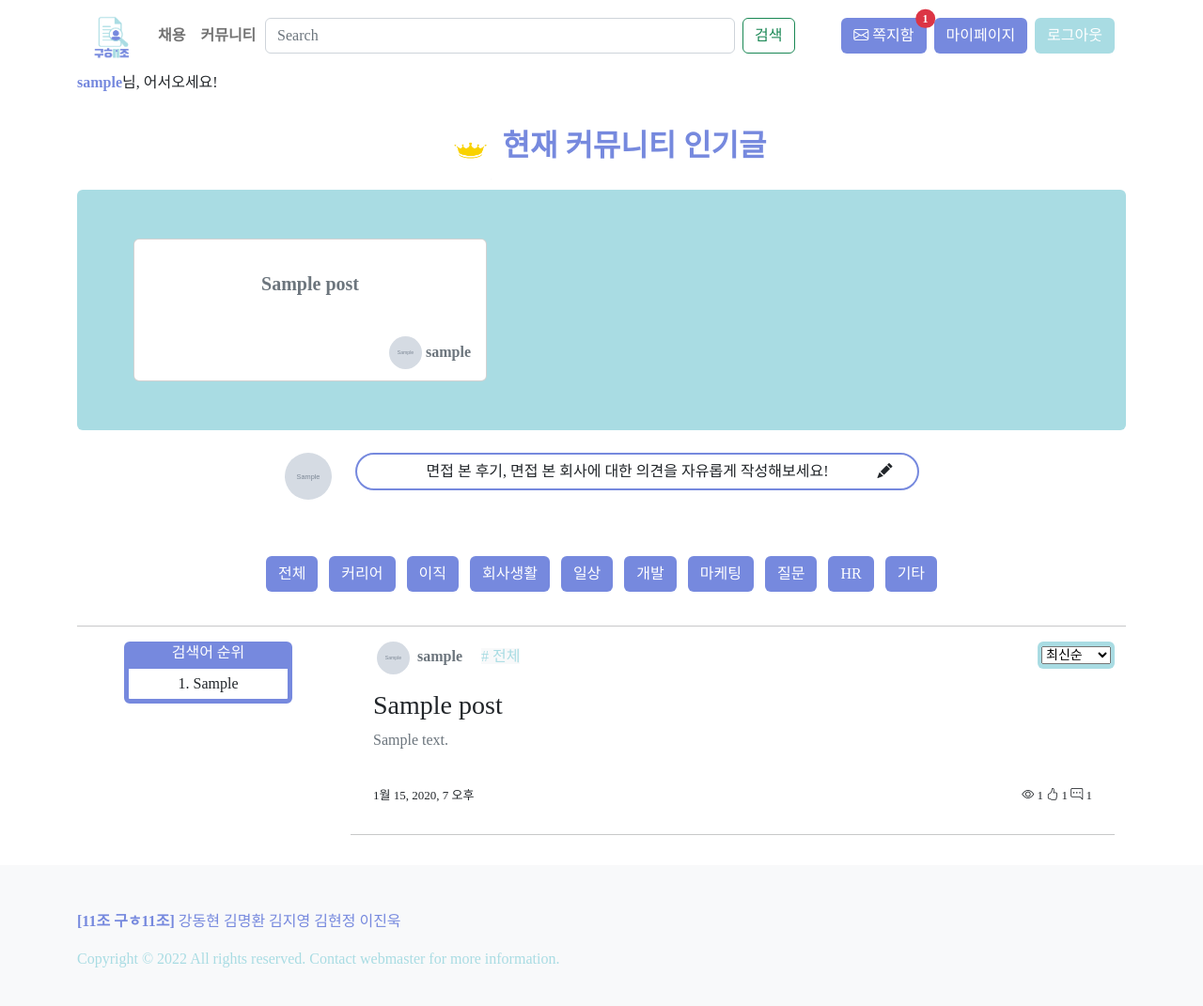
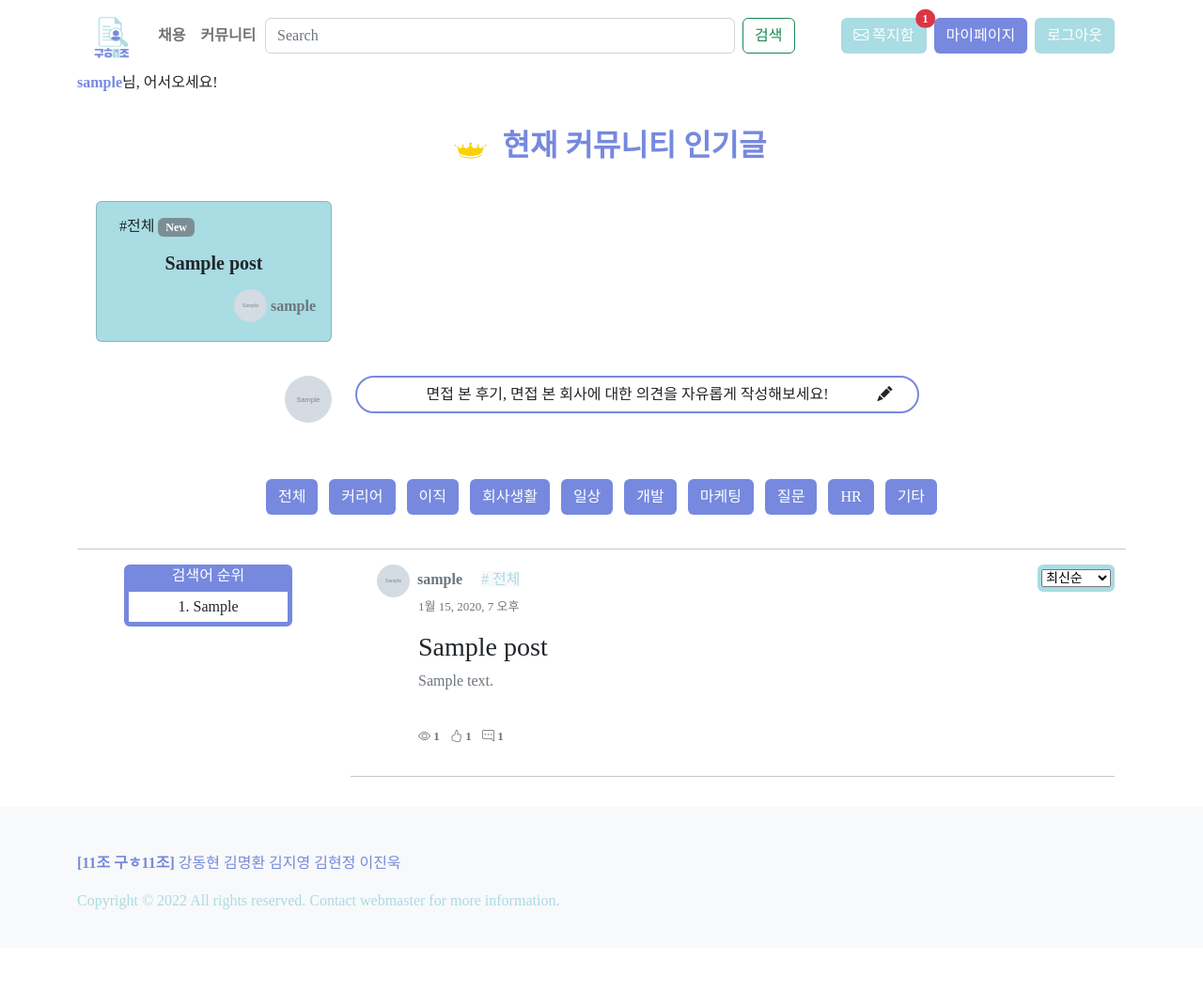
Before and after one commit to myeonghwan57/Pjt, a Django app: page /posts/ in a window 1280 px wide. Shown: the whole page at 94% size. After the commit the page ends 968 px from the top, so only its background shows below. Run offline with Django 3.2, Linux system fonts and the light colour scheme; a user stored in the database is signed in; tables that the repository leaves empty hold one stand-in row (values such as "Sample post"); grey boxes marked "Sample" are stand-in pictures; some libraries are stand-ins or nearby versions; some web fonts are replaced.

Commit message:
디자인 일부 수정중

```diff
--- a/accounts/templates/accounts/detail.html
+++ b/accounts/templates/accounts/detail.html
@@ -378,9 +378,6 @@
           <!-- 사용자가 북마크한 글 -->
 
           <div class="tab-pane fade mt-2" id="artbookmark-tab-pane" role="tabpanel" aria-labelledby="artbookmark-tab" tabindex="0">
-            <h5 class="main_color2 fw-bold">총
-              {{ bookmark_articles.count }}개</h5>
-
             {% if bookmark_articles.count == 0 %}
               <div class="text-muted">스크랩한 글이 없습니다.</div>
             {% else %}
--- a/pjt/templates/navbar.html
+++ b/pjt/templates/navbar.html
@@ -26,7 +26,7 @@
             </form>
           </div>
           {% if request.user.is_authenticated %}
-            <a class='btn login_btn ms-auto position-relative' href="{%url 'accounts:note' %}" target="_blank" onclick="window.open(this.href, '', 'width=500, height=430 left=100px,top=100px'); return false;">
+            <a class='btn signup_btn ms-auto position-relative' href="{%url 'accounts:note' %}" target="_blank" onclick="window.open(this.href, '', 'width=500, height=430 left=100px,top=100px'); return false;">
               <i class="bi bi-envelope"></i>
               쪽지함
               {% if request.user.read_check_user.count != 0 %}
--- a/posts/templates/posts/index.html
+++ b/posts/templates/posts/index.html
@@ -8,17 +8,18 @@
     </h2>
 
     <!-- 현재 인기 게시글-->
-    <div class='row p-5 rounded' style="width:100%; background-color: #A9DCE3;">
+    <div class='row p-2 rounded' style="width:100%;">
       {% for instance in instances %}
-        <div class='my-1' style='width:400px'>
-          <div class="card" style="">
-            <div class="card-body" style="height:150px;">
-              <div class="card-title d-flex align-items-center justify-content-center" style="height:60%">
-                <h5>
-                  <a class='text-decoration-none fw-bold text-muted' href=" {% url 'posts:detail' instance.pk %} ">{{instance.title}}</a>
-                </h5>
+        <div class='my-1' style='width:25%; --bs-bg-opacity: .5;'>
+          <div class="card" style="background-color: #A9DCE3;">
+            <div class="card-body" style="height:25%;">
+              <div class="ms-2">
+                <h6> #{{instance.tag}} <span class="badge bg-secondary bg-opacity-75">New</span></h6>
               </div>
-              <div class='d-flex align-items-center justify-content-end my-3'>
+              <div class="card-title d-flex align-items-center justify-content-center" style="height:40px;">
+                  <a class='text-decoration-none fw-bold text-dark fs-5' href=" {% url 'posts:detail' instance.pk %} ">{{instance.title|truncatechars:16}}</a>
+              </div>
+              <div class='d-flex align-items-center justify-content-end my-1'>
                 {% if instance.user.profile %}
                   <a href="{%url 'accounts:detail' instance.user.pk%}"><img class='post_profile_img mx-1' src="{{ instance.user.profile.url }}" alt=""></a>
                 {% else %}
@@ -103,25 +104,23 @@
                     {{post.user.username}}
                   </a>
                 </span>
-              <span class="ms-3 bg-light">
+                <span class="bg-light ms-3">
                   <a class='text-decoration-none main_color2' href="{%url 'accounts:detail' post.user.pk%}">
                     # {{post.tag}}
                   </a>
                 </span>
+              <p class='post_info ms-5 text-muted'>{{post.created_at}}
+              </p>
               <a class='text-decoration-none' href="{% url 'posts:detail' post.pk %}">
-                <h3 class='text-dark mt-3'>{{post.title}}</h3>
-                <p class='post_content text-muted'>{{post.content}}</p>
+                <h3 class='text-dark mt-3 ms-5'>{{post.title}}</h3>
+                <p class='post_content text-muted ms-5'>{{post.content}}</p>
               </a>
               <div class='d-flex justify-content-between'>
-                <p class='post_info'>{{post.created_at}}
-                </p>
-                <p class='post_info'>
-                  <i class="bi bi-eye"></i>
-                  {{post.hits}}
-                  <i class="bi bi-hand-thumbs-up"></i>
-                  {{post.like.count}}
-                  <i class="bi bi-chat-right-dots"></i>
-                  {{post.comment_set.count}}
+
+                <p class='post_info ms-5'>
+                  <span class="fw-bold text-muted"><i class="bi bi-eye"></i> {{post.hits}}</span>
+                  <span class="ms-2 fw-bold text-muted"><i class="bi bi-hand-thumbs-up"></i> {{post.like.count}}</span>
+                  <span class="ms-2 fw-bold text-muted"><i class="bi bi-chat-right-dots"></i> {{post.comment_set.count}}</span>
                 </p>
               </div>
             </div>
--- a/posts/views.py
+++ b/posts/views.py
@@ -19,7 +19,7 @@ from django.db.models import Q
 @login_required
 def index(request):
     posts = Post.objects.all()
-    instances = Post.objects.all().order_by("-hits")[:3]
+    instances = Post.objects.all().order_by("-hits")[:4]
     sort = request.GET.get("sort", "")  # url의 쿼리스트링을 가져온다. 없는 경우 공백을 리턴한다
 
     # 검색어 전체 순위중 상위 5개
--- a/static/css/style.css
+++ b/static/css/style.css
@@ -9,10 +9,6 @@
 }
 .main_color1 {
   color:  #7689DE;
-}
-
-.main_color2 {
-  color:  #A9DCE3;
 }
 
 .main_color2 {
```
Lines whose indentation alone changed are shown as unchanged.
